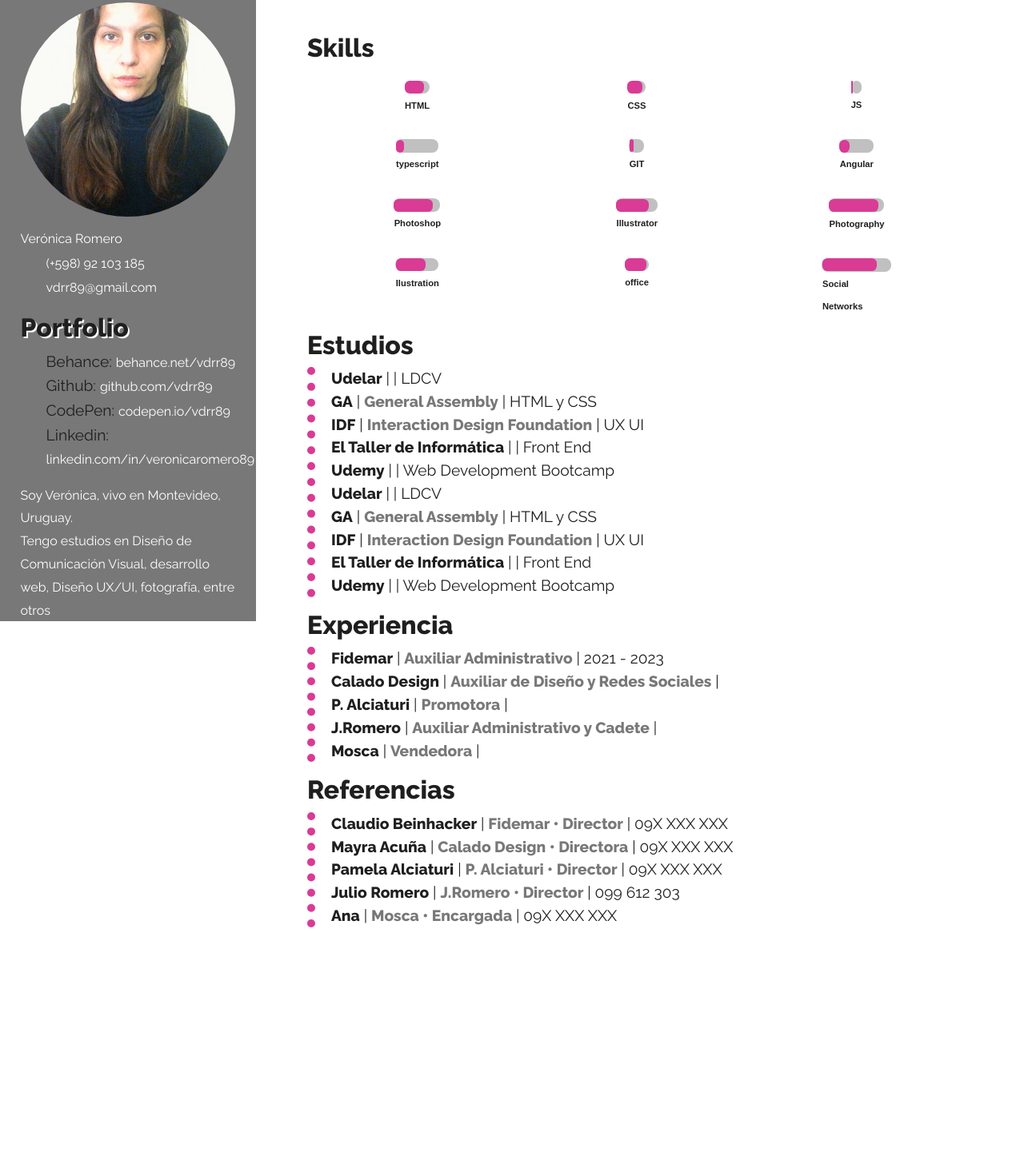
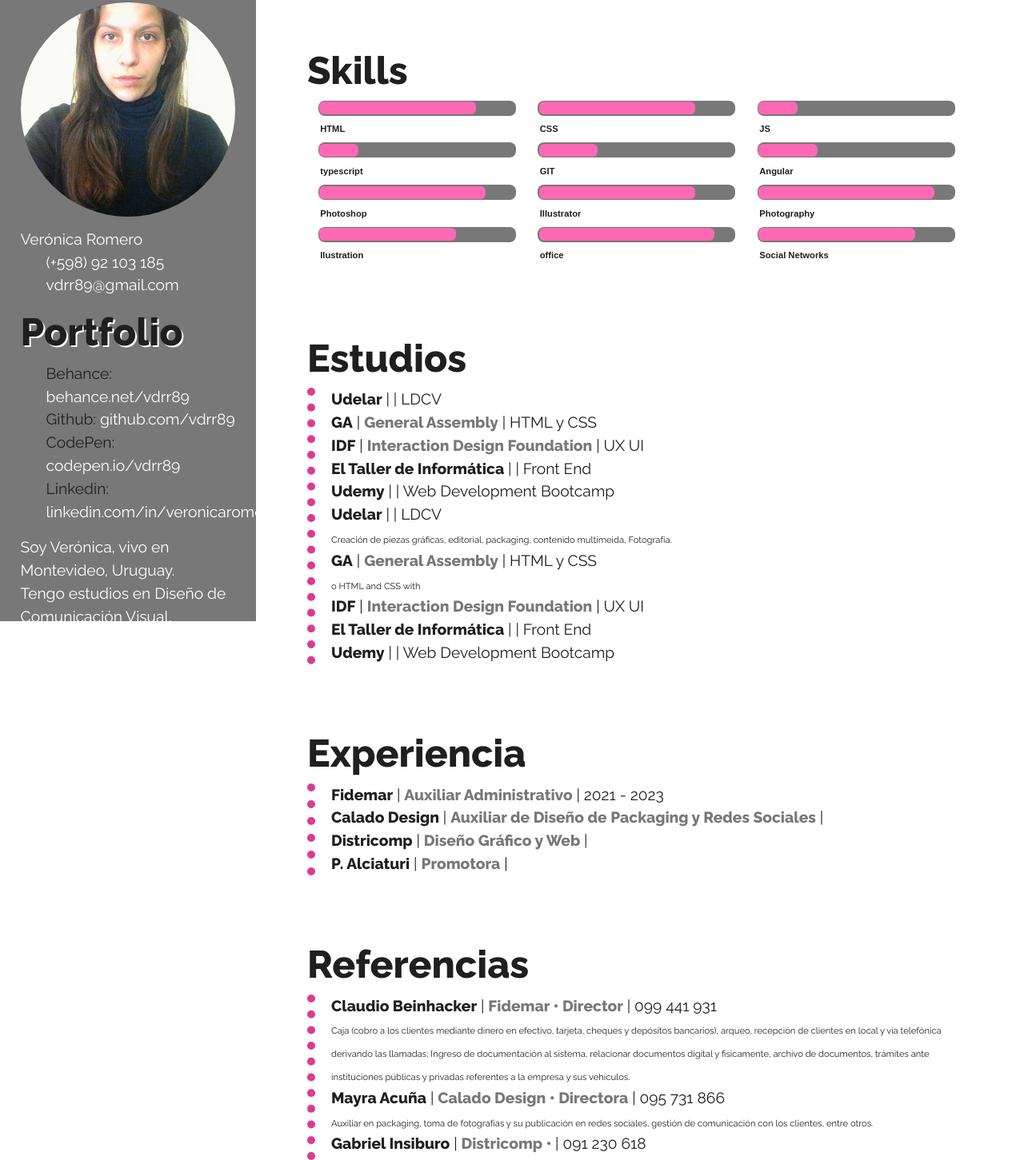
Before and after one commit to vdrr89/me, a plain HTML site: page printable.html in a window 1280 px wide. Shown: the part 23-1474 px from the top of the page at 80% size. Before the commit the page ends 1183 px from the top, so only its background shows below. Drawn offline with nearby package versions, Linux system fonts and the light colour scheme.

Commit message:
cosas del printable arregladas

```diff
--- a/css/printable.css
+++ b/css/printable.css
@@ -1,27 +1,28 @@
-/* colores y fuentes */
-@import "/css/colors.css";
-@import "/css/fonts.css";
-
-/* bootstrap icons */
-@import url("https://cdn.jsdelivr.net/npm/bootstrap-icons@1.5.0/font/bootstrap-icons.css");
-
 /* ---------------------- GENERAL ---------------------- */
-
+/*
 html, body{
     height: 100%;
-  }
+}
+*/
+
+@page {
+    size: A4;
+}
+
+table, figure {
+    page-break-inside: avoid;
+}
+
+.central-area-card{
+    margin: 10% auto;
+}
 
 /* ---------------------- FONTS ---------------------- */
 
 #printable-sidebar p,
 #printable-sidebar a{
     color: var(--white-color);
-    font-weight: 500;
-    font-size: 12pt;
-}
-
-.printable-h3{
-    font-size: 24pt;
+    font-weight: 400;
 }
 
 .item-primary{
@@ -33,6 +34,12 @@ html, body{
     color: var(--gray-middle-color);
 }
 
+h1, h2, h3, h4 {font-size: 1.5em;}
+h5, h6 {font-size: 1.3em;}
+p, li, td, blockquote, .special, a {font-size: 1em;}
+.small {font-size: 0.7em;}
+
+.central-area-hint-text{font-size: 10pt;}
 
 /* ---------------------- SIDEBAR ---------------------- */
 
@@ -59,7 +66,7 @@ html, body{
 #printable-central-area{
     display: inline-block;
     margin: 0 auto;
-    padding: 5%;
+    padding: 0 5%;
     width: 75%;
     height: 100%;
     float: right;
@@ -72,18 +79,18 @@ html, body{
 }
 
 .list-item{
-    margin: 5% auto;
+    margin: 0 5%;
 }
 
 .progressbar {
-    background-color: #c0c0c0; /*gray*/
+    background-color: var(--gray-middle-color);
     border-radius: 0.5em;
     padding: 0.6%;
     width: 100%;
     margin: 0 auto;
 }
 .progressbar > div {
-    background-color: #d93b95; /* pink */
+    background-color: var(--pink-middle-color); /* pink */
     height: 1em;
     border-radius: 0.4em;
 }
--- a/js/arrays.js
+++ b/js/arrays.js
@@ -114,14 +114,14 @@ var education = [
         'institutoDetalle': '',
         'curso': 'LDCV',
         'cursoDetalle': 'Licenciatura en Diseño de Comunicación Visual',
-        'detalle':''
+        'detalle':'Creación de piezas gráficas, editorial, packaging, contenido multimeida, Fotografía.'
     },
     {
         'instituto': 'GA',
         'institutoDetalle': 'General Assembly',
         'curso': 'HTML y CSS',
         'cursoDetalle':'',
-        'detalle':''
+        'detalle':'o HTML and CSS with '
     },
     {
         'instituto': 'IDF',
@@ -152,43 +152,51 @@ var workExperience = [
         'place':'Fidemar',
         'job': 'Auxiliar Administrativo',
         'time':'2021 - 2023',
+        'detalle':'Caja (cobro a los clientes mediante dinero en efectivo, tarjeta, cheques y depósitos bancarios), arqueo, recepción de clientes en local y vía telefónica derivando las llamadas; Ingreso de documentación al sistema, relacionar documentos digital y fisicamente, archivo de documentos, trámites ante instituciones públicas y privadas referentes a la empresa y sus vehículos.',
         'referenceName': 'Claudio Beinhacker',
         'referenceJob': 'Director',
-        'referenceContact': '09X XXX XXX'
+        'referenceContact': '099 441 931'
     },
     {
         'place':'Calado Design',
-        'job': 'Auxiliar de Diseño y Redes Sociales',
+        'job': 'Auxiliar de Diseño de Packaging y Redes Sociales',
         'time':'',
+        'detalle':'Auxiliar en packaging, toma de fotografías y su publicación en redes sociales, gestión de comunicación con los clientes, entre otros.',
         'referenceName': 'Mayra Acuña',
         'referenceJob': 'Directora',
-        'referenceContact': '09X XXX XXX'
+        'referenceContact': '095 731 866'
+    },
+    {
+        'place':'Districomp',
+        'job': 'Diseño Gráfico y Web',
+        'time':'',
+        'detalle':'Creación de piezas gráficas para impresión o digital, como por ejemplo mailings, banners para la web, botones para la web, estampados para ropa, vehículos, diseño para tarjetería y documentación administrativa, entre otros.',
+        'referenceName': 'Gabriel Insiburo',
+        'referenceJob': '',
+        'referenceContact': '091 230 618'
     },
     {
         'place':'P. Alciaturi',
         'job': 'Promotora',
         'time':'',
+        'detalle':'Promotora de diversos productos y servicios, entrega de folletería en vía pública y locales, recepción de clientes, caja (cobro a clientes en efectivo y con tarjeta), cuidado de niños, degustaciones.',
         'referenceName': 'Pamela Alciaturi',
         'referenceJob': 'Director',
-        'referenceContact': '09X XXX XXX'
-    },
-    {
-        'place':'J.Romero',
-        'job': 'Auxiliar Administrativo y Cadete',
-        'time':'',
-        'referenceName': 'Julio Romero',
-        'referenceJob': 'Director',
-        'referenceContact': '099 612 303'
-    },
+        'referenceContact': '099 413 398'
+    }
+]
+
+/* -- referencias ocultas
     {
         'place':'Mosca',
         'job': 'Vendedora',
         'time':'',
+        'jobDetail':'Auxiliar de ventas en salón, atención al cliente.',
         'referenceName': 'Ana',
         'referenceJob': 'Encargada',
         'referenceContact': '09X XXX XXX'
     }
-]
+*/
 
 // ---------------------- CONTACT ----------------------
 var contact = [
--- a/printable.html
+++ b/printable.html
@@ -14,13 +14,10 @@
     <script src="https://kit.fontawesome.com/a9f99944df.js" crossorigin="anonymous"></script>
 
     <!-- My stylesheets -->
+    <link rel="stylesheet" href="css/colors.css" type="text/css">
+    <link rel="stylesheet" href="css/printable.css" type="text/css">
     <link rel="stylesheet" href="css/fonts.css" type="text/css">
-    <link rel="stylesheet" href="css/colors.css" type="text/css">
-
-    <!-- printable.css -->
-    <link rel="stylesheet" href="css/printable.css" type="text/css">
     <link rel="stylesheet" href="css/style.css" type="text/css">
-
 
     <title>Veronica Romero</title>
 </head>
@@ -38,7 +35,7 @@
         </div>
 
         <!-- PORTFOLIO -->
-        <h3 class="printable-h3">Portfolio</h3>
+        <h3>Portfolio</h3>
         <ul id="portfolios"></ul>
 
         <!-- BRIEF -->
@@ -58,26 +55,26 @@
     <div id="printable-central-area">
 
         <!-- SKILLS -->
-        <div>
-            <h3 class="printable-h3">Skills</h3>
+        <div class="central-area-card">
+            <h3>Skills</h3>
             <div id="skills-list"></div>
         </div>
 
         <!-- STUDIES -->
-        <div>
-            <h3 class="printable-h3">Estudios</h3>
+        <div class="central-area-card">
+            <h3>Estudios</h3>
             <ul id="study-list" class="border-container"></ul>
         </div>
 
         <!-- EXPERIENCE - WORK -->
-        <div>
-            <h3 class="printable-h3">Experiencia</h3>
+        <div class="central-area-card">
+            <h3>Experiencia</h3>
             <ul id="job-list" class="border-container"></ul>
         </div>
 
         <!-- REFERENCES -->
-        <div>
-            <h3 class="printable-h3">Referencias</h3>
+        <div class="central-area-card">
+            <h3>Referencias</h3>
             <ul id="references-list" class="border-container"></ul>
         </div>
 
@@ -120,7 +117,7 @@
         // Study
         var studyList = document.getElementById('study-list');
         for (let i=0; i < education.length; i++){
-            studyList.innerHTML += '<li><span class="item-primary">'+education[i].instituto+'</span> | <span class="item-sencondary">'+education[i].institutoDetalle+'</span> | '+education[i].curso+'</li>'
+            studyList.innerHTML += '<li><span class="item-primary">'+education[i].instituto+'</span> | <span class="item-sencondary">'+education[i].institutoDetalle+'</span> | '+education[i].curso+'<br><span class="central-area-hint-text small">' + education[i].detalle + '</span></li>'
         }
 
         // Work & References
@@ -129,7 +126,7 @@
 
         for (let i=0; i < workExperience.length; i++){
             jobList.innerHTML += '<li><span class="item-primary">'+workExperience[i].place+'</span> | <span class="item-sencondary">'+workExperience[i].job+'</span> | '+workExperience[i].time+'</li>';
-            referenceslist.innerHTML += '<li><span class="item-primary">'+workExperience[i].referenceName+'</span> | <span class="item-sencondary">'+workExperience[i].place+' • '+workExperience[i].referenceJob+'</span> | '+workExperience[i].referenceContact+'</li>'
+            referenceslist.innerHTML += '<li><span class="item-primary">'+workExperience[i].referenceName+'</span> | <span class="item-sencondary">'+workExperience[i].place+' • '+workExperience[i].referenceJob+'</span> | '+workExperience[i].referenceContact+'<br><span class="central-area-hint-text small">' + workExperience[i].detalle + '</span></li>'
         }
 
 
```
